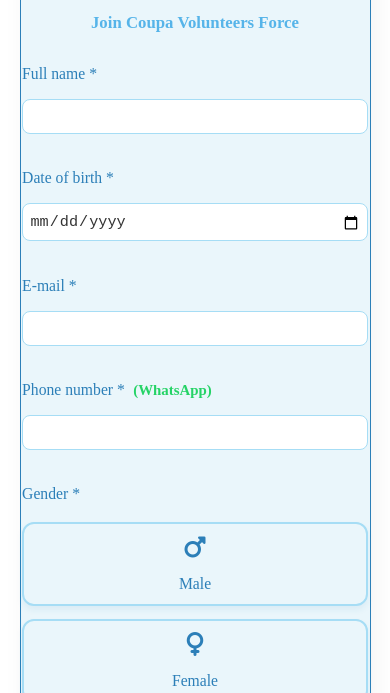
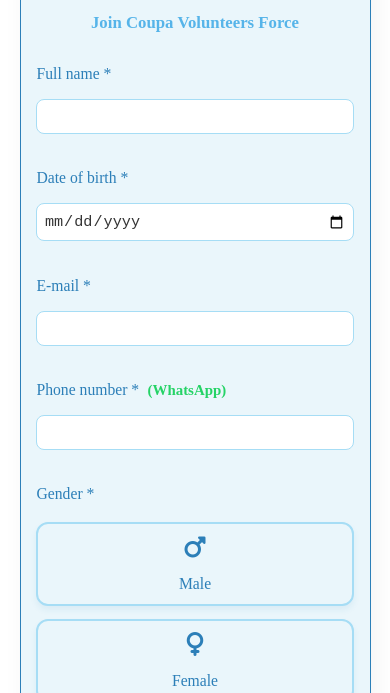
Before and after one commit to Abdo-omran2206/CVF, a plain HTML site: page volunteerForm/index.html in a window 390 px wide. Shown: the part 151-844 px from the top of the page. Drawn offline with nearby package versions, Linux system fonts and the light colour scheme; some packages are replaced by stand-ins of ours; a script that the page names is missing.

Commit message:
Update styles.css

```diff
--- a/volunteerForm/styles.css
+++ b/volunteerForm/styles.css
@@ -257,7 +257,7 @@ input[type="radio"], input[type="checkbox"] {
         height: 100px;
     }
     .volunteer-form{
-        margin:0 0.9rem;
+        padding:0 0.9rem;
     }
     .volunteer-form-container h2 {
         font-size: 1.05rem;
```
